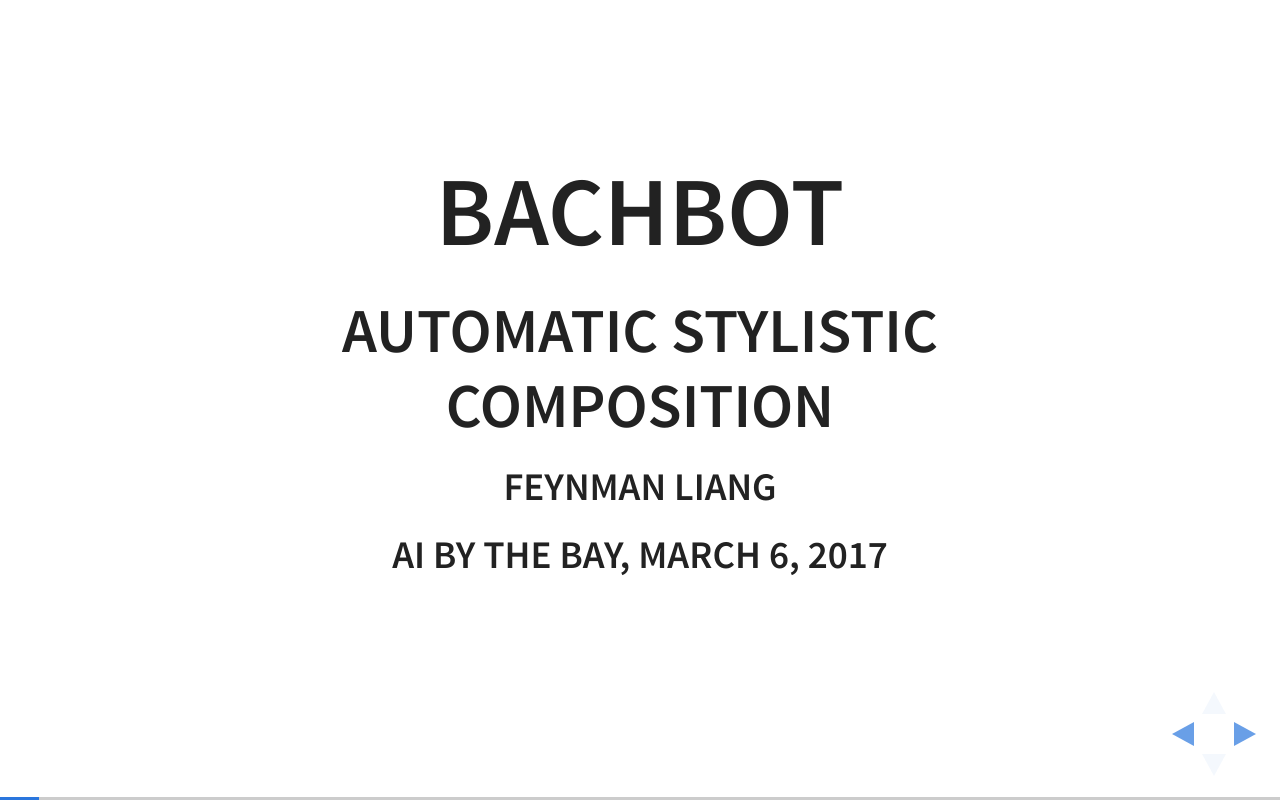
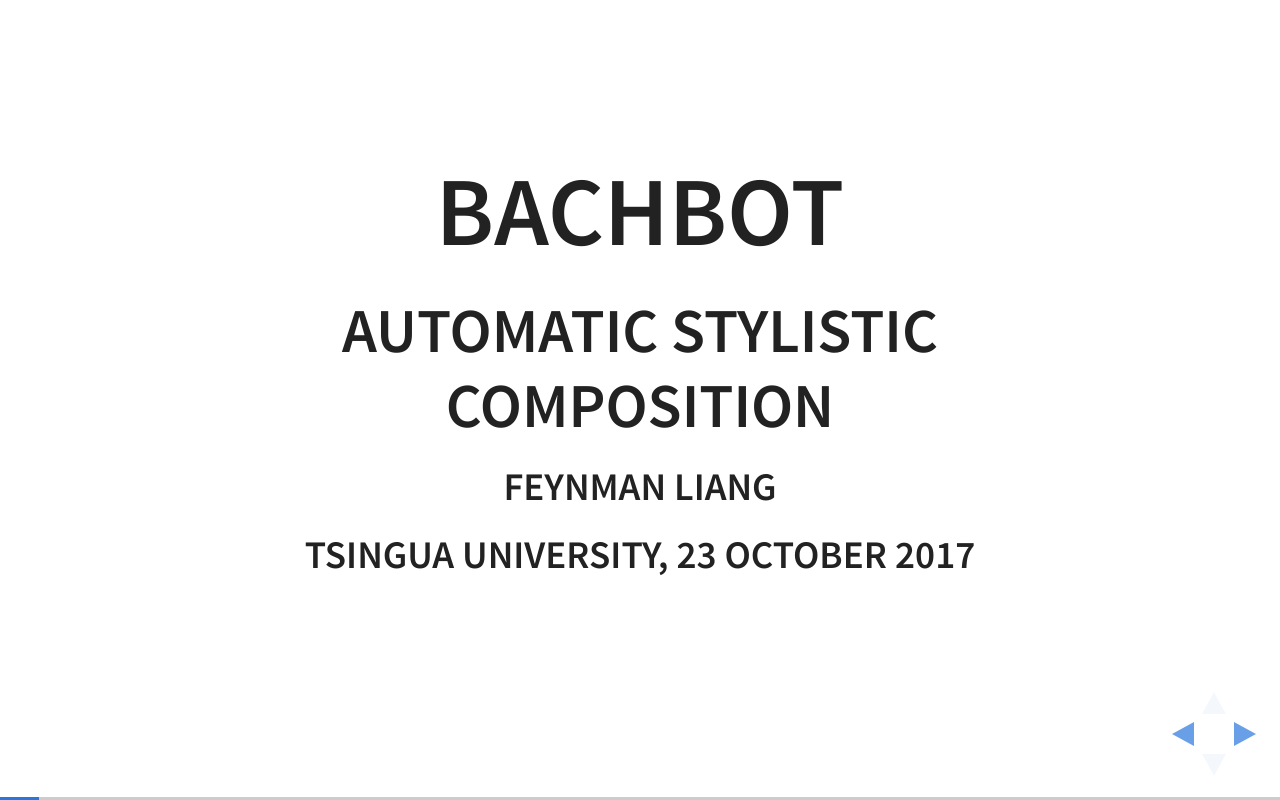
Before and after one commit to feynmanliang/bachbot-future-decoded, a website: page index.html in a window 1280 px wide. Both pictures are taken after a click on the button 1251 px from the left and 734 px from the top of the page. Drawn offline with nearby package versions, Linux system fonts and the light colour scheme; some packages are replaced by stand-ins of ours.

Commit message:
Update venue

```diff
--- a/index.html
+++ b/index.html
@@ -49,7 +49,7 @@
 						<h1 class="title">BachBot</h1>
 						<h2 class="subtitle">Automatic stylistic composition</h1>
 						<h4 class="author1">Feynman Liang</h2>
-						<h5 class="date">AI By The Bay, March 6, 2017</h3>
+						<h5 class="date">Tsingua University, 23 October 2017</h3>
 					</section>
 				</section>
 				<section>
```
